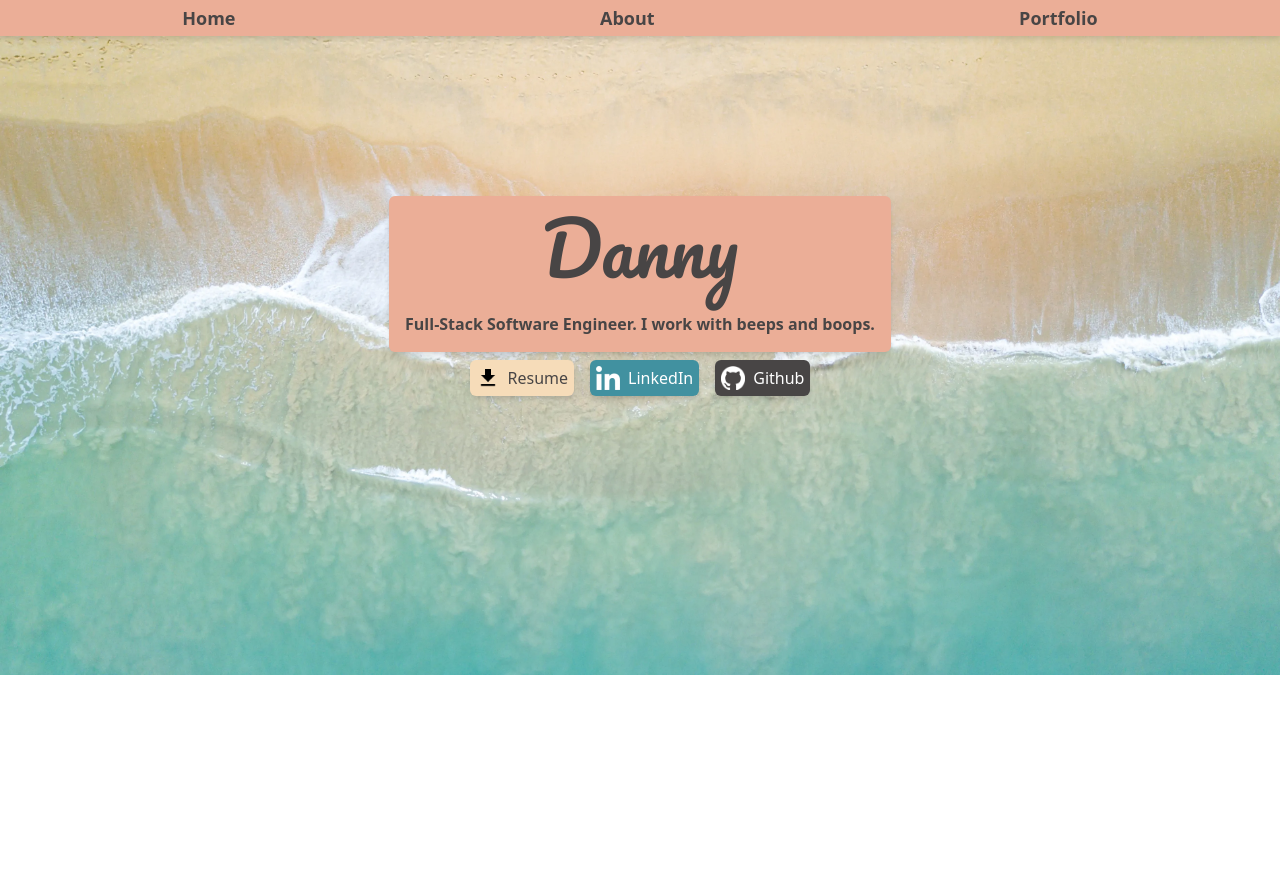
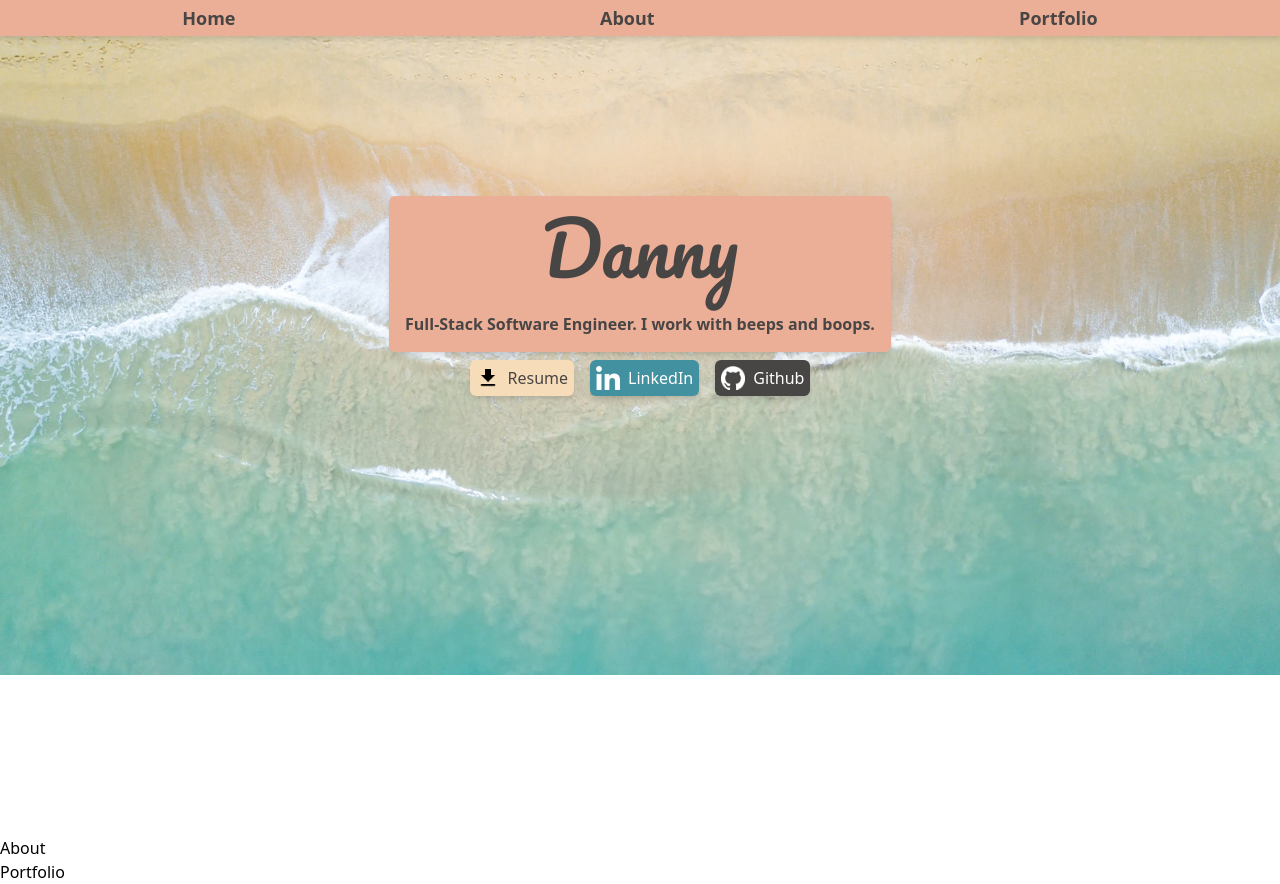
Before and after one commit to dannyhannyford/tynext, a Next.js app: page / in a window 1280 px wide. Before the commit the page ends 836 px from the top, so only its background shows below. Built offline with nearby package versions, Linux system fonts and the light colour scheme.

Commit message:
add about/portfolio links and pages

```diff
--- a/components/Navbar.tsx
+++ b/components/Navbar.tsx
@@ -4,8 +4,8 @@ import Link from 'next/link';
 export default function Navbar() {
   const navList: { title: string; href: string }[] = [
     { title: 'Home', href: '/' },
-    { title: 'About', href: '/about' },
-    { title: 'Portfolio', href: '/portfolio' },
+    { title: 'About', href: '/#about' },
+    { title: 'Portfolio', href: '/#portfolio' },
   ];
 
   return (
--- /dev/null
+++ b/pages/About.tsx
@@ -0,0 +1,9 @@
+import React from 'react';
+
+export default function About() {
+  return (
+    <>
+      <div id="about">About</div>
+    </>
+  );
+}
--- /dev/null
+++ b/pages/Portfolio.tsx
@@ -0,0 +1,9 @@
+import React from 'react';
+
+export default function Portfolio() {
+  return (
+    <>
+      <div id="portfolio">Portfolio</div>
+    </>
+  );
+}
--- a/pages/index.tsx
+++ b/pages/index.tsx
@@ -4,6 +4,8 @@ import { linkCardData } from '@/components/Types';
 import LinkCard from '@/components/LinkCard/LinkCard';
 import Image from 'next/image';
 import ocean from '../public/oceanBeach.webp';
+import About from './About';
+import Portfolio from './Portfolio';
 
 const inter = Pacifico({ subsets: ['latin'], weight: '400' });
 
@@ -40,6 +42,8 @@ export default function Home({}) {
           </div>
         </div>
       </div>
+      <About />
+      <Portfolio />
     </>
   );
 }
```
